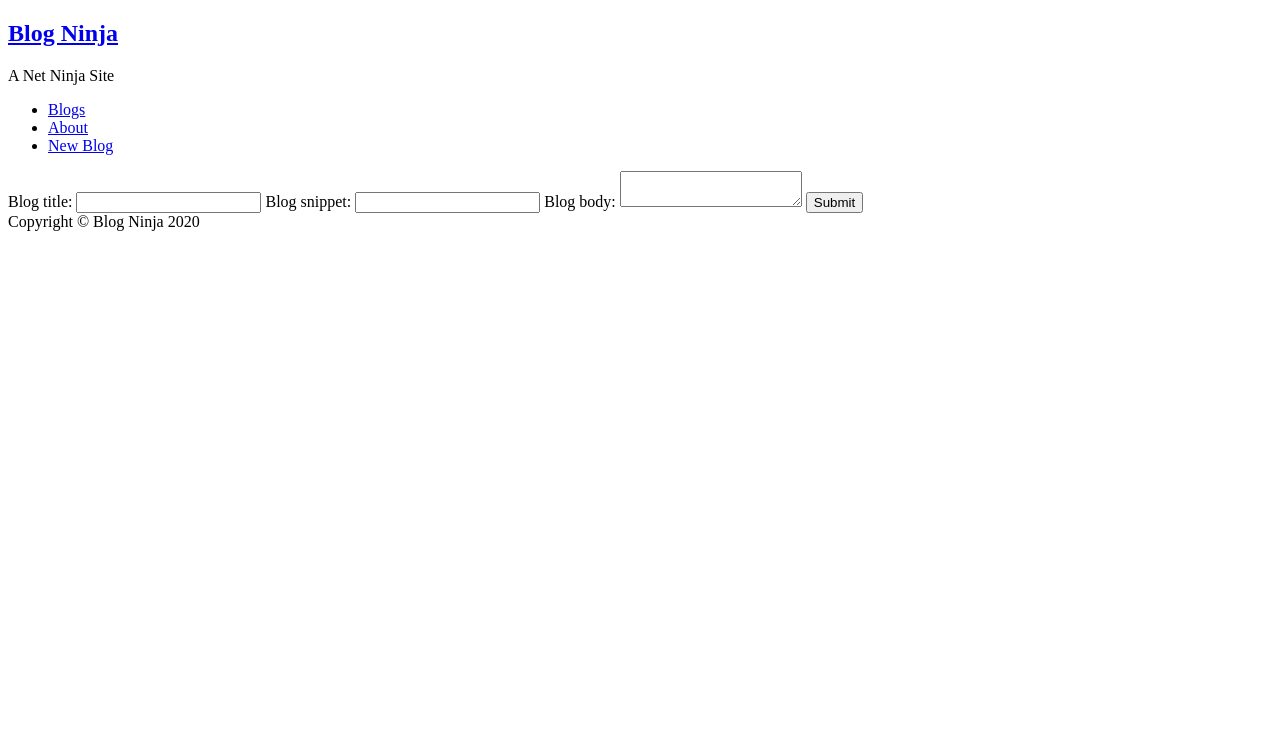
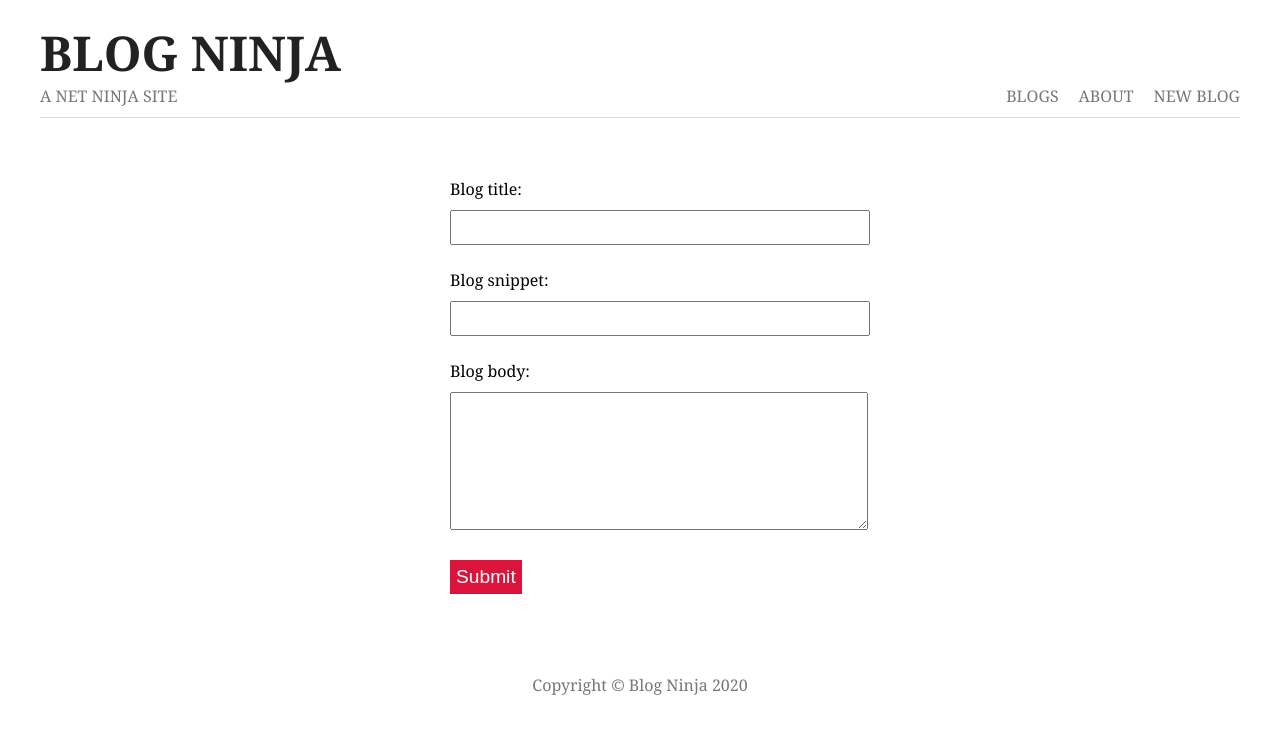
Before and after one commit to nishitav19/node-practice, a Node server app: page /blogs/create in a window 1280 px wide. Shown: the top 734 px of the page. Run offline with Node 20, Linux system fonts and the light colour scheme.

Commit message:
Adding middleware and static files

```diff
--- a/app.js
+++ b/app.js
@@ -1,4 +1,5 @@
 const express = require('express')
+const morgan = require('morgan')
 
 // Express app
 const app = express()
@@ -7,6 +8,11 @@ app.set('view engine', 'ejs')
 
 // Listen for requests
 app.listen(3000)
+
+// Middleware and static files
+app.use(express.static('public'))
+
+app.use(morgan('dev'))
 
 app.get('/', (req, res) => {
     // res.send('<p>Home Page</p>')
--- a/package.json
+++ b/package.json
@@ -5,6 +5,7 @@
   "dependencies": {
     "ejs": "^3.1.5",
     "express": "^4.17.1",
-    "lodash": "^4.17.20"
+    "lodash": "^4.17.20",
+    "morgan": "^1.10.0"
   }
 }
--- /dev/null
+++ b/public/styles.css
@@ -0,0 +1,94 @@
+@import url("https://fonts.googleapis.com/css2?family=Noto+Serif:wght@400;700&display=swap");
+body {
+  max-width: 1200px;
+  margin: 20px auto;
+  padding: 0 20px;
+  font-family: "Noto Serif", serif;
+  max-width: 1200px;
+}
+p,
+h1,
+h2,
+h3,
+a,
+ul {
+  margin: 0;
+  padding: 0;
+  text-decoration: none;
+  color: #222;
+}
+
+/* nav & footer styles */
+nav {
+  display: flex;
+  justify-content: space-between;
+  margin-bottom: 60px;
+  padding-bottom: 10px;
+  border-bottom: 1px solid #ddd;
+  text-transform: uppercase;
+}
+nav ul {
+  display: flex;
+  justify-content: space-between;
+  align-items: flex-end;
+}
+nav li {
+  list-style-type: none;
+  margin-left: 20px;
+}
+nav h1 {
+  font-size: 3em;
+}
+nav p,
+nav a {
+  color: #777;
+  font-weight: 300;
+}
+footer {
+  color: #777;
+  text-align: center;
+  margin: 80px auto 20px;
+}
+h2 {
+  margin-bottom: 40px;
+}
+h3 {
+  text-transform: capitalize;
+  margin-bottom: 8px;
+}
+.content {
+  margin-left: 20px;
+}
+
+/* index styles */
+
+/* details styles */
+
+/* create styles */
+.create-blog form {
+  max-width: 400px;
+  margin: 0 auto;
+}
+.create-blog input,
+.create-blog textarea {
+  display: block;
+  width: 100%;
+  margin: 10px 0;
+  padding: 8px;
+}
+.create-blog label {
+  display: block;
+  margin-top: 24px;
+}
+textarea {
+  height: 120px;
+}
+.create-blog button {
+  margin-top: 20px;
+  background: crimson;
+  color: white;
+  padding: 6px;
+  border: 0;
+  font-size: 1.2em;
+  cursor: pointer;
+}
--- a/views/404.ejs
+++ b/views/404.ejs
@@ -1,11 +1,7 @@
 <!DOCTYPE html>
 <html lang="en">
 
-<head>
-    <meta charset="UTF-8">
-    <meta name="viewport" content="width=device-width, initial-scale=1.0">
-    <title>Blog Ninja | <%= title%></title>
-</head>
+<%- include('./partials/head.ejs') %>
 
 <body>
 
--- a/views/about.ejs
+++ b/views/about.ejs
@@ -1,11 +1,7 @@
 <!DOCTYPE html>
 <html lang="en">
 
-<head>
-    <meta charset="UTF-8">
-    <meta name="viewport" content="width=device-width, initial-scale=1.0">
-    <title>Blog Ninja | <%= title%></title>
-</head>
+<%- include('./partials/head.ejs') %>
 
 <body>
 
--- a/views/create.ejs
+++ b/views/create.ejs
@@ -1,11 +1,7 @@
 <!DOCTYPE html>
 <html lang="en">
 
-<head>
-    <meta charset="UTF-8">
-    <meta name="viewport" content="width=device-width, initial-scale=1.0">
-    <title>Blog Ninja | <%= title%></title>
-</head>
+<%- include('./partials/head.ejs') %>
 
 <body>
 
--- a/views/partials/head.ejs
+++ b/views/partials/head.ejs
@@ -0,0 +1,7 @@
+<head>
+  <meta charset="UTF-8">
+  <meta name="viewport" content="width=device-width, initial-scale=1.0">
+  <link rel="stylesheet" href="/styles.css">
+  <title>Blog Ninja | <%= title %>
+  </title>
+</head>
```
Also changed, not shown: views/index.ejs (+3 -5 lines), 1 other file.
